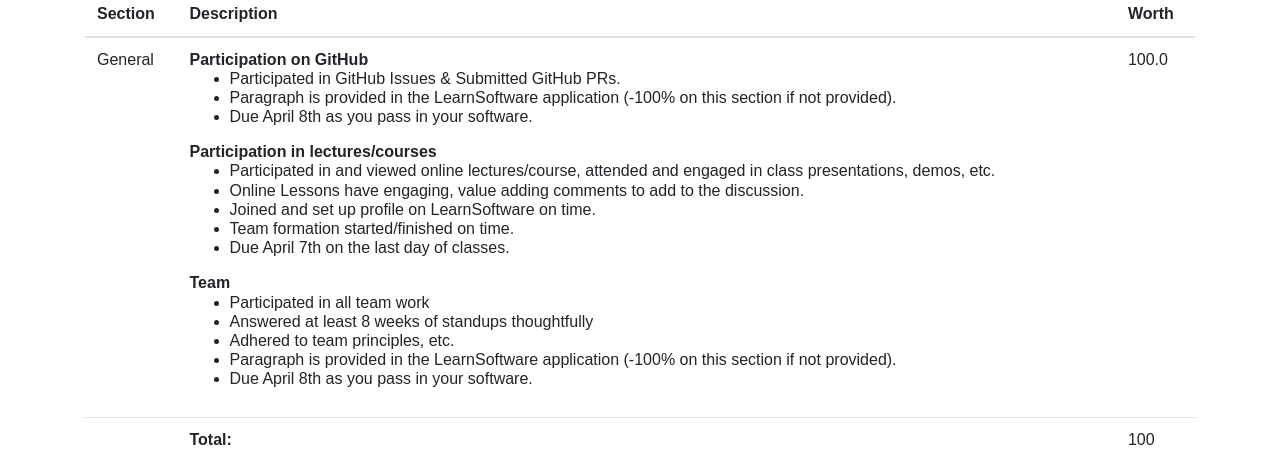
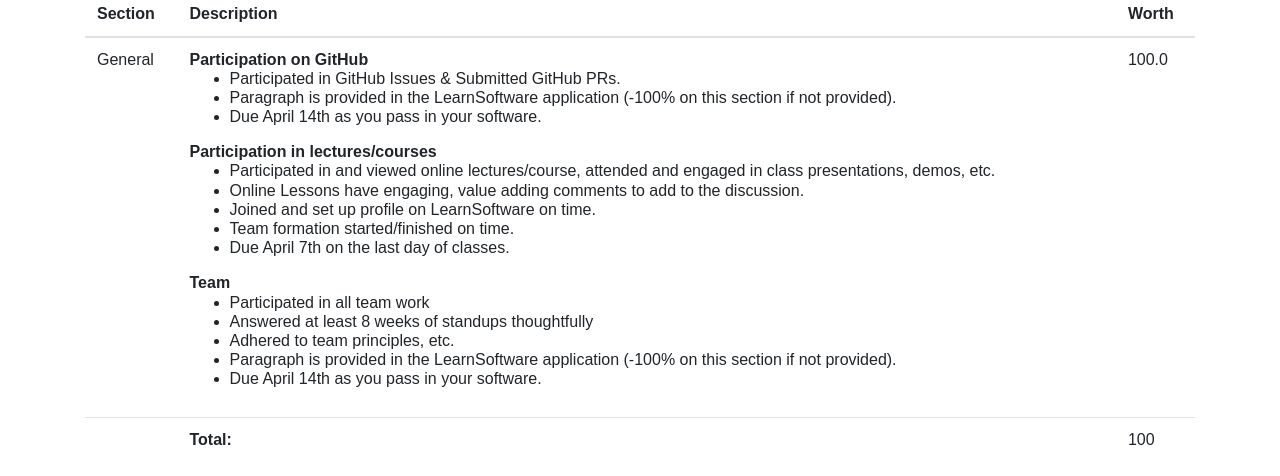
Before and after one commit to dcsil/CSC491, a Jekyll site: the page built from assignments/participation.md, in a window 1280 px wide and 900 px high, scrolled down 1102 px. Shown: the part 152-628 px from the top of the window. Built offline with Jekyll 4.4.1, drawn with Linux system fonts in a browser that asks for light colours; our own code applies the rules of GitHub Pages for plain Markdown files.

Commit message:
Update rubrics

```diff
--- a/assignments/participation.md
+++ b/assignments/participation.md
@@ -43,7 +43,7 @@ In assignment 1 you will create a principles document outlining how often your t
 
 | Section | Description | Worth |
 | --- | --- | --- |
-| General | **Participation on GitHub**<br>{::nomarkdown}<ul><li>Participated in GitHub Issues & Submitted GitHub PRs.</li><li>Paragraph is provided in the LearnSoftware application (-100% on this section if not provided).</li><li>Due April 8th as you pass in your software.</li></ul><strong>Participation in lectures/courses</strong><ul><li>Participated in and viewed online lectures/course, attended and engaged in class presentations, demos, etc.</li><li>Online Lessons have engaging, value adding comments to add to the discussion.</li><li>Joined and set up profile on LearnSoftware on time.</li><li>Team formation started/finished on time.</li><li>Due April 7th on the last day of classes.</li></ul><strong>Team</strong><ul><li>Participated in all team work</li><li>Answered at least 8 weeks of standups thoughtfully</li><li>Adhered to team principles, etc.</li><li>Paragraph is provided in the LearnSoftware application (-100% on this section if not provided).</li><li>Due April 8th as you pass in your software.</li></ul>{:/} | 100.0 |
+| General | **Participation on GitHub**<br>{::nomarkdown}<ul><li>Participated in GitHub Issues & Submitted GitHub PRs.</li><li>Paragraph is provided in the LearnSoftware application (-100% on this section if not provided).</li><li>Due April 14th as you pass in your software.</li></ul><strong>Participation in lectures/courses</strong><ul><li>Participated in and viewed online lectures/course, attended and engaged in class presentations, demos, etc.</li><li>Online Lessons have engaging, value adding comments to add to the discussion.</li><li>Joined and set up profile on LearnSoftware on time.</li><li>Team formation started/finished on time.</li><li>Due April 7th on the last day of classes.</li></ul><strong>Team</strong><ul><li>Participated in all team work</li><li>Answered at least 8 weeks of standups thoughtfully</li><li>Adhered to team principles, etc.</li><li>Paragraph is provided in the LearnSoftware application (-100% on this section if not provided).</li><li>Due April 14th as you pass in your software.</li></ul>{:/} | 100.0 |
 | | **Total:** | 100 |
 
  <!-- RUBRIC END -->
```
